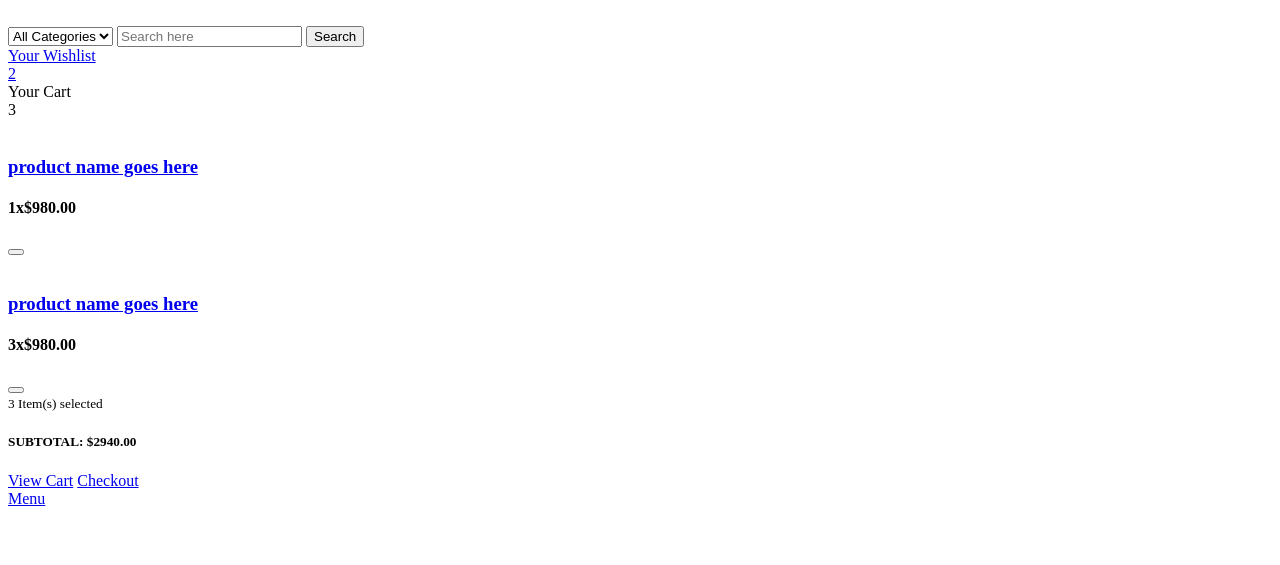
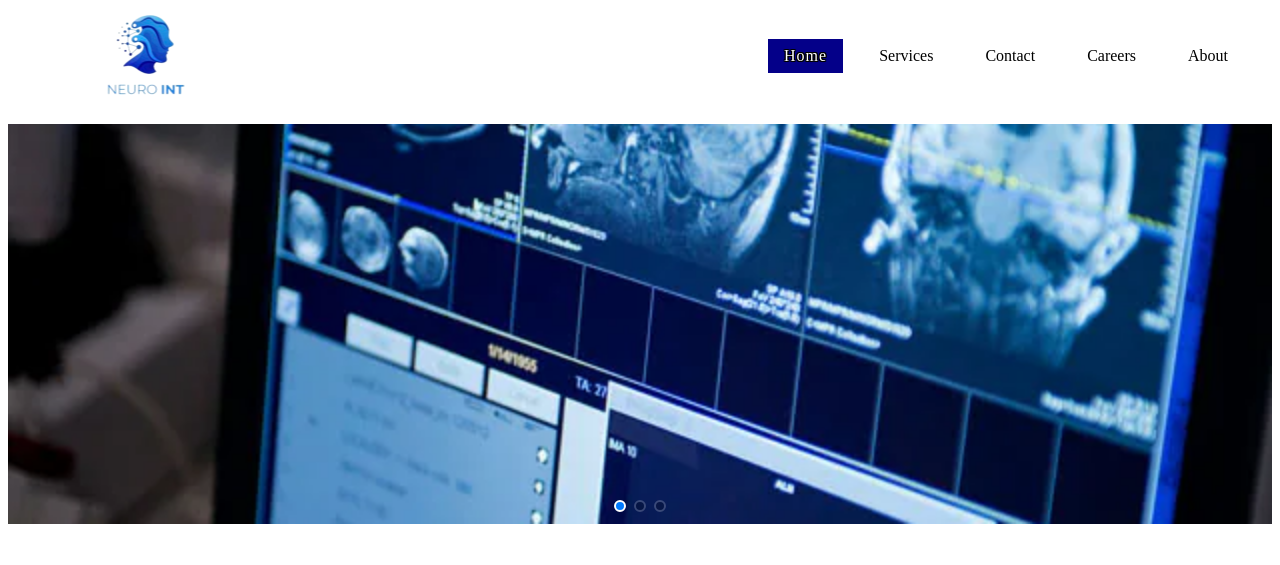
Before and after one commit to 1-12-19-5-20-0/NeuroINT, a plain HTML site: page index.html in a window 1280 px wide. Drawn offline with nearby package versions, Linux system fonts and the light colour scheme.

Commit message:
Did a few things. Need to do more

```diff
--- a/index.html
+++ b/index.html
@@ -4,120 +4,59 @@
 		<meta charset="utf-8">
 		<meta http-equiv="X-UA-Compatible" content="IE=edge">
 		<meta name="viewport" content="width=device-width, initial-scale=1">
+        <link rel="icon" href="assets/imgs/logo.png">
+        <link rel="stylesheet" href="style.css">
+        <link rel="stylesheet" href="https://unpkg.com/swiper/swiper-bundle.min.css">
         <title>NeuroINT</title>
 
     </head>
     <body>
-        <!-- HEADER -->
-		<header>
-			<!-- MAIN HEADER -->
-			<div id="header">
-				<!-- container -->
-				<div class="container">
-					<!-- row -->
-					<div class="row">
-						<!-- LOGO -->
-						<div class="col-md-3">
-							<div class="header-logo">
-								<a href="#" class="logo">
-									<img src="assets/imgs/logo.png" alt="">
-								</a>
-							</div>
-						</div>
-						<!-- /LOGO -->
+        <!-- Nav bar -->
+        <nav class="navigation">
+            <div class="logo-container" href="index.html">
+                <img src="assets/imgs/logo.png" alt="NeuroINT logo">
+            </div>
+            <ul class="nav-links">
+                <li><a class="active" href="index.html">Home</a></li>
+                <li> <a href = "services.html">Services</a></li>
+                <li><a href = "contact.html">Contact</a></li>
+                <li><a href = "careers.html">Careers</a></li>
+                <li><a href = "about.html">About</a></li>
+            </ul>
+        </nav>
+        <!-- Company photos carousel-->
+        <div class="swiper-container">
+            <!-- Company photos wrapper-->
+            <div class="swiper-wrapper">
+                <div class="swiper-slide"><img src="assets/imgs/BrainScanSoftware.png" alt="BrainScanSoftware"></div>
+                <div class="swiper-slide"><img src="assets/imgs/AIBrain.png" alt="AIBrain"></div>
+                <div class="swiper-slide"><img src="assets/imgs/QuoteOnMedicalSoftware.png" alt="QuoteOnMedicalSoftware"></div>
+            </div>
+            <!-- Pagination -->
+            <div class="swiper-pagination"></div>
+        </div>
+        <!-- Footer section -->
+        <footer class="footer">
+            <div class="footer-content">
+                <p>&copy; 2024 NeuroINT. All rights reserved.</p>
+            </div>
+        </footer>
 
-						<!-- SEARCH BAR -->
-						<div class="col-md-6">
-							<div class="header-search">
-								<form>
-									<select class="input-select">
-										<option value="0">All Categories</option>
-										<option value="1">Category 01</option>
-										<option value="1">Category 02</option>
-									</select>
-									<input class="input" placeholder="Search here">
-									<button class="search-btn">Search</button>
-								</form>
-							</div>
-						</div>
-						<!-- /SEARCH BAR -->
-
-						<!-- ACCOUNT -->
-						<div class="col-md-3 clearfix">
-							<div class="header-ctn">
-								<!-- Wishlist -->
-								<div>
-									<a href="#">
-										<i class="fa fa-heart-o"></i>
-										<span>Your Wishlist</span>
-										<div class="qty">2</div>
-									</a>
-								</div>
-								<!-- /Wishlist -->
-
-								<!-- Cart -->
-								<div class="dropdown">
-									<a class="dropdown-toggle" data-toggle="dropdown" aria-expanded="true">
-										<i class="fa fa-shopping-cart"></i>
-										<span>Your Cart</span>
-										<div class="qty">3</div>
-									</a>
-									<div class="cart-dropdown">
-										<div class="cart-list">
-											<div class="product-widget">
-												<div class="product-img">
-													<img src="./img/product01.png" alt="">
-												</div>
-												<div class="product-body">
-													<h3 class="product-name"><a href="#">product name goes here</a></h3>
-													<h4 class="product-price"><span class="qty">1x</span>$980.00</h4>
-												</div>
-												<button class="delete"><i class="fa fa-close"></i></button>
-											</div>
-
-											<div class="product-widget">
-												<div class="product-img">
-													<img src="./img/product02.png" alt="">
-												</div>
-												<div class="product-body">
-													<h3 class="product-name"><a href="#">product name goes here</a></h3>
-													<h4 class="product-price"><span class="qty">3x</span>$980.00</h4>
-												</div>
-												<button class="delete"><i class="fa fa-close"></i></button>
-											</div>
-										</div>
-										<div class="cart-summary">
-											<small>3 Item(s) selected</small>
-											<h5>SUBTOTAL: $2940.00</h5>
-										</div>
-										<div class="cart-btns">
-											<a href="#">View Cart</a>
-											<a href="#">Checkout  <i class="fa fa-arrow-circle-right"></i></a>
-										</div>
-									</div>
-								</div>
-								<!-- /Cart -->
-
-								<!-- Menu Toogle -->
-								<div class="menu-toggle">
-									<a href="#">
-										<i class="fa fa-bars"></i>
-										<span>Menu</span>
-									</a>
-								</div>
-								<!-- /Menu Toogle -->
-							</div>
-						</div>
-						<!-- /ACCOUNT -->
-					</div>
-					<!-- row -->
-				</div>
-				<!-- container -->
-			</div>
-			<!-- /MAIN HEADER -->
-		</header>
-		<!-- /HEADER -->
-
-
+        <!--Scripts-->
+        <!-- Include Swiper JS -->
+        <script src="https://unpkg.com/swiper/swiper-bundle.min.js"></script>
+        <script>
+            var swiper = new Swiper('.swiper-container', {
+                loop: true, // Enables continuous loop mode
+                pagination: {
+                    el: '.swiper-pagination', // Container for pagination bullets
+                    clickable: true, // Makes pagination bullets clickable
+                },
+                navigation: {
+                    nextEl: '.swiper-button-next', // Next button element
+                    prevEl: '.swiper-button-prev', // Previous button element
+                },
+            });
+        </script>
     </body>
 </html>
--- /dev/null
+++ b/style.css
@@ -0,0 +1,104 @@
+@import url('https://fonts.googleapis.com/css2?family=Great+Vibes&display=swap');
+@import url('https://fonts.googleapis.com/css2?family=Share+Tech+Mono&display=swap');
+
+/* General styling for the navigation bar */
+.navigation {
+    display: flex;
+    align-items: center;
+    justify-content: space-between;
+    padding: 8px;
+    background-color: #ffffff;
+    height: 80px;
+}
+
+/* Logo container */
+.logo-container img {
+  scale: .5;
+}
+
+/* Navigation links styling */
+.nav-links {
+    list-style-type: none;
+    margin: 0;
+    padding: 0;
+    display: flex;
+}
+
+.nav-links li {
+    margin-right: 20px;
+}
+
+.nav-links li a {
+    display: block;
+    color: #000;
+    padding: 8px 16px;
+    text-decoration: none;
+}
+
+.nav-links li a.active {
+    background-color: rgb(4, 0, 137);
+    color: rgb(255, 255, 255);
+    letter-spacing: 1px;
+    text-shadow:
+        -1px -1px 0 #000,
+        1px -1px 0 #000,
+        -1px 1px 0 #000,
+        1px 1px 0 #000,
+        -1px 0 0 #000,
+        1px 0 0 #000,
+        0 -1px 0 #000,
+        0 1px 0 #000;
+}
+
+.nav-links li a:hover:not(.active) {
+    background-color: #555;
+    color: white;
+}
+
+/* Home page Company Photos carousel */
+.swiper-container {
+    position: relative; /* Ensure relative positioning for absolute children */
+    width: 100%;
+    height: 400px; /* Adjust height as needed */
+    margin: 20px auto; /* Center the carousel horizontally */
+    overflow: hidden;
+}
+
+.swiper-slide {
+    display: flex;
+    justify-content: center;
+    align-items: center;
+}
+
+.swiper-slide img {
+    width: 100%;
+    height: 100%;
+    object-fit: cover; /* Ensures the image covers the slide area */
+}
+
+/* Swiper pagination */
+.swiper-pagination {
+    position: absolute; /* Position pagination absolutely */
+    bottom: 20px; /* Adjust position from bottom */
+    left: 50%; /* Center horizontally */
+    transform: translateX(-50%); /* Center horizontally */
+    z-index: 10; /* Ensure pagination is above other content */
+}
+
+.swiper-pagination-bullet {
+    width: 10px; /* Adjust the size of the pagination dots */
+    height: 10px; /* Adjust the size of the pagination dots */
+    background-color: transparent; /* Set background color of pagination dots */
+    border: 2px solid #fff; /* White border around pagination dots */
+    opacity: 0.6; /* Adjust opacity of pagination dots */
+    transition: opacity 0.3s ease; /* Transition effect for opacity */
+}
+
+.swiper-pagination-bullet-active {
+    opacity: 1; /* Fully opaque for active pagination dot */
+}
+
+/* Footer with copyright */
+.footer-content p {
+    transform: translateX(-50%); /* Center horizontally */
+}
```
Also changed, not shown: about.html (added, +28 -0 lines), contact.html (+34 -0 lines), services.html (+28 -0 lines), assets/imgs/AIBrain.png (added), assets/imgs/BrainScanSoftware.png (added), assets/imgs/DoctorSeeingReport.png (added), assets/imgs/QuoteOnMedicalSoftware.png (added), assets/imgs/logo.png (added), whyneuroINT.html (deleted).
